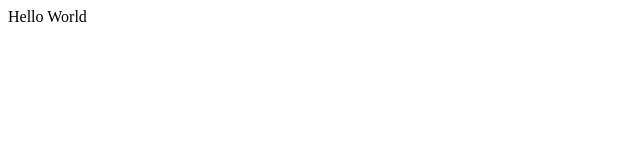
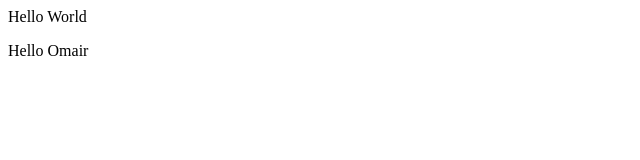
Before and after one commit to OmairZahid2020/Blogging-Website, a website: page src/index.html in a window 1280 px wide. Shown: the full height of the page, 0-640 px from the left. Drawn offline with Linux system fonts and the light colour scheme.

Commit message:
Trigger PR validation workflow

```diff
--- a/src/index.html
+++ b/src/index.html
@@ -5,6 +5,8 @@
     <title>Test</title>
 </head>
 
-<body>Hello World</body>
+<body>Hello World
+    <p>Hello Omair</p>
+</body>
 
 </html>
```
